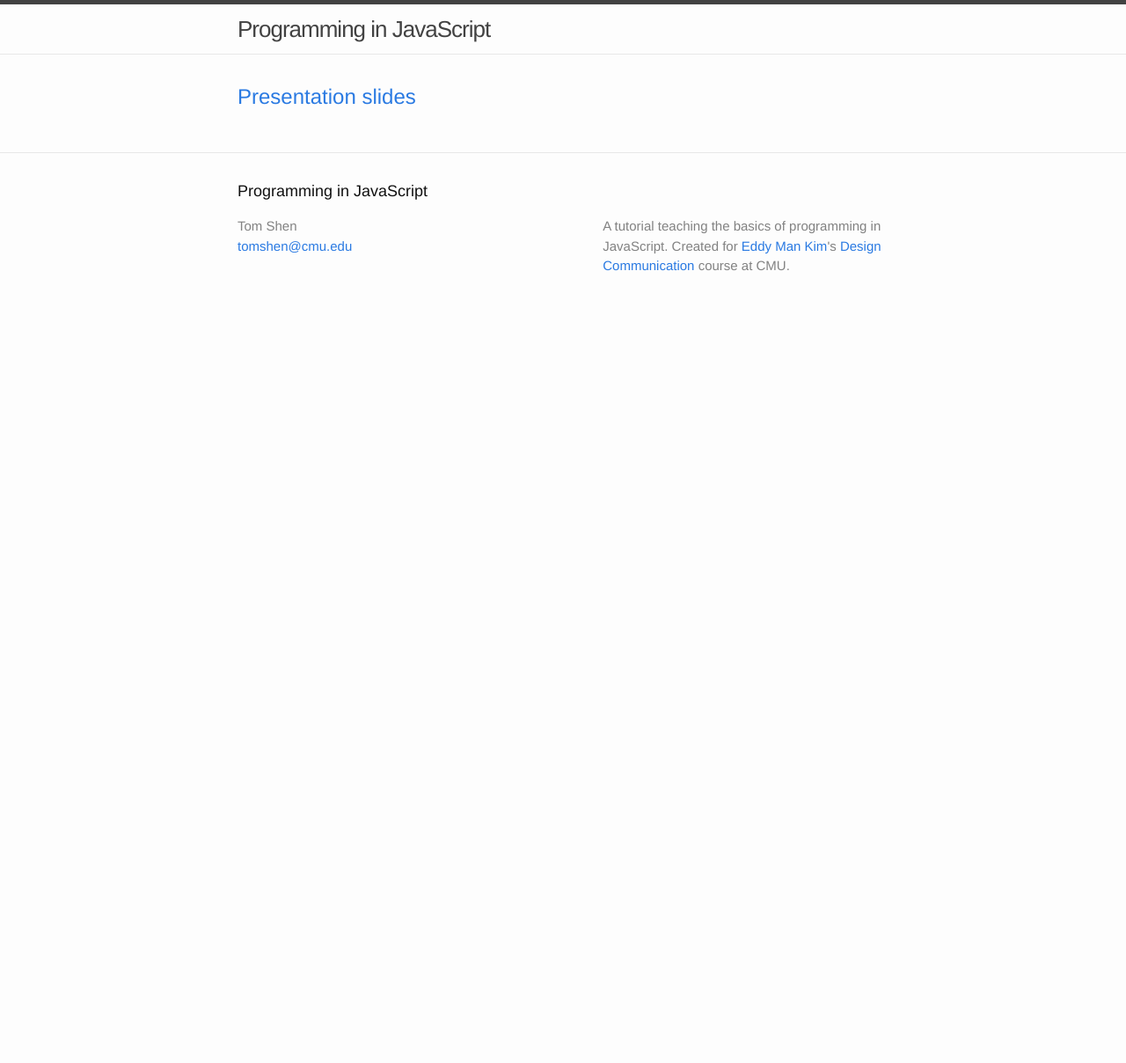
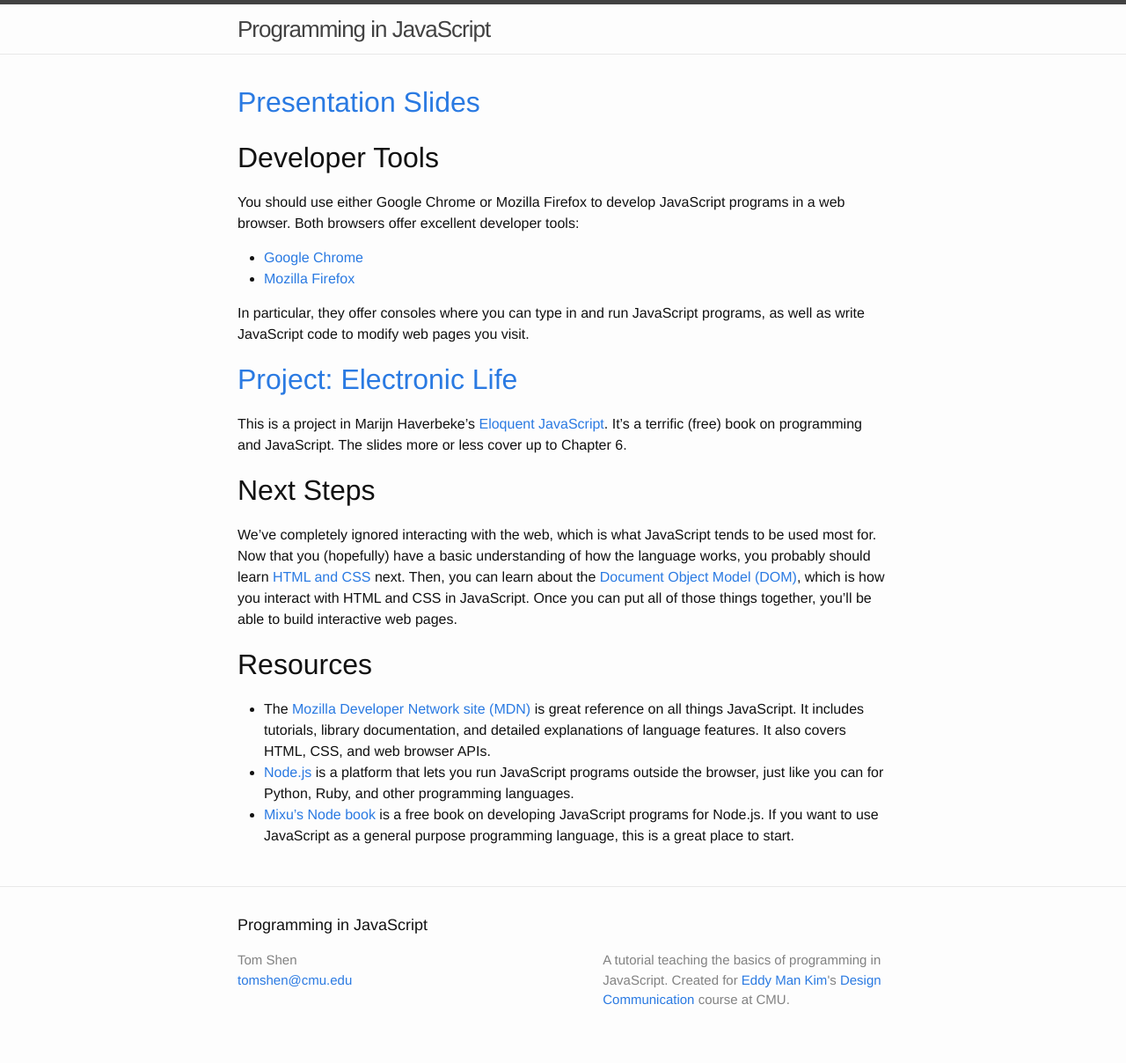
Before and after one commit to tomshen/learnjs, a Jekyll site: the page built from index.md, in a window 1280 px wide. Shown: the whole page at 88% size. Built offline with Jekyll 4.4.1, drawn with Linux system fonts in a browser that asks for light colours; before the commit the page ends 900 px from its top, so only the background shows below that.

Commit message:
Add project and resources

```diff
--- a/index.md
+++ b/index.md
@@ -2,7 +2,38 @@
 layout: default
 ---
 
-## [Presentation slides][slides]
+# [Presentation Slides][slides]
 
+# Developer Tools
+You should use either Google Chrome or Mozilla Firefox to develop JavaScript programs in a web browser. Both browsers offer excellent developer tools:
+
+* [Google Chrome][chrome-dev]
+* [Mozilla Firefox][firefox-dev]
+
+In particular, they offer consoles where you can type in and run JavaScript programs, as well as write JavaScript code to modify web pages you visit.
+
+# [Project: Electronic Life][electronic-life]
+This is a project in Marijn Haverbeke's [Eloquent JavaScript][eloquent-javascript]. It's a terrific (free) book on programming and JavaScript. The slides more or less cover up to Chapter 6.
+
+# Next Steps
+We've completely ignored interacting with the web, which is what JavaScript tends to be used most for. Now that you (hopefully) have a basic understanding of how the language works, you probably should learn [HTML and CSS][shayhowe] next. Then, you can learn about the [Document Object Model (DOM)][dom], which is how you interact with HTML and CSS in JavaScript. Once you can put all of those things together, you'll be able to build interactive web pages.
+
+# Resources
+* The [Mozilla Developer Network site (MDN)][mdn] is great reference on all things JavaScript. It includes tutorials, library documentation, and detailed explanations of language features. It also covers HTML, CSS, and web browser APIs.
+* [Node.js][nodejs] is a platform that lets you run JavaScript programs outside the browser, just like you can for Python, Ruby, and other programming languages.
+* [Mixu's Node book][mixu-node] is a free book on developing JavaScript programs for Node.js. If you want to use JavaScript as a general purpose programming language, this is a great place to start.
 
 [slides]: <slides/>
+
+[chrome-dev]: <https://developer.chrome.com/devtools>
+[firefox-dev]: <https://developer.mozilla.org/en-US/docs/Tools/Tools_Toolbox>
+
+[electronic-life]: <http://eloquentjavascript.net/07_elife.html>
+[eloquent-javascript]: <http://eloquentjavascript.net/>
+
+[shayhowe]: <http://learn.shayhowe.com/>
+[dom]: <https://developer.mozilla.org/en-US/docs/Web/API/Document_Object_Model/Introduction>
+
+[mdn]: <https://developer.mozilla.org/en-US/docs/Web/JavaScript>
+[nodejs]: <http://nodejs.org/>
+[mixu-node]: <http://book.mixu.net/node/>
```
Also changed, not shown: _posts/2015-01-26-welcome-to-jekyll.markdown (deleted, +0 -25 lines).
